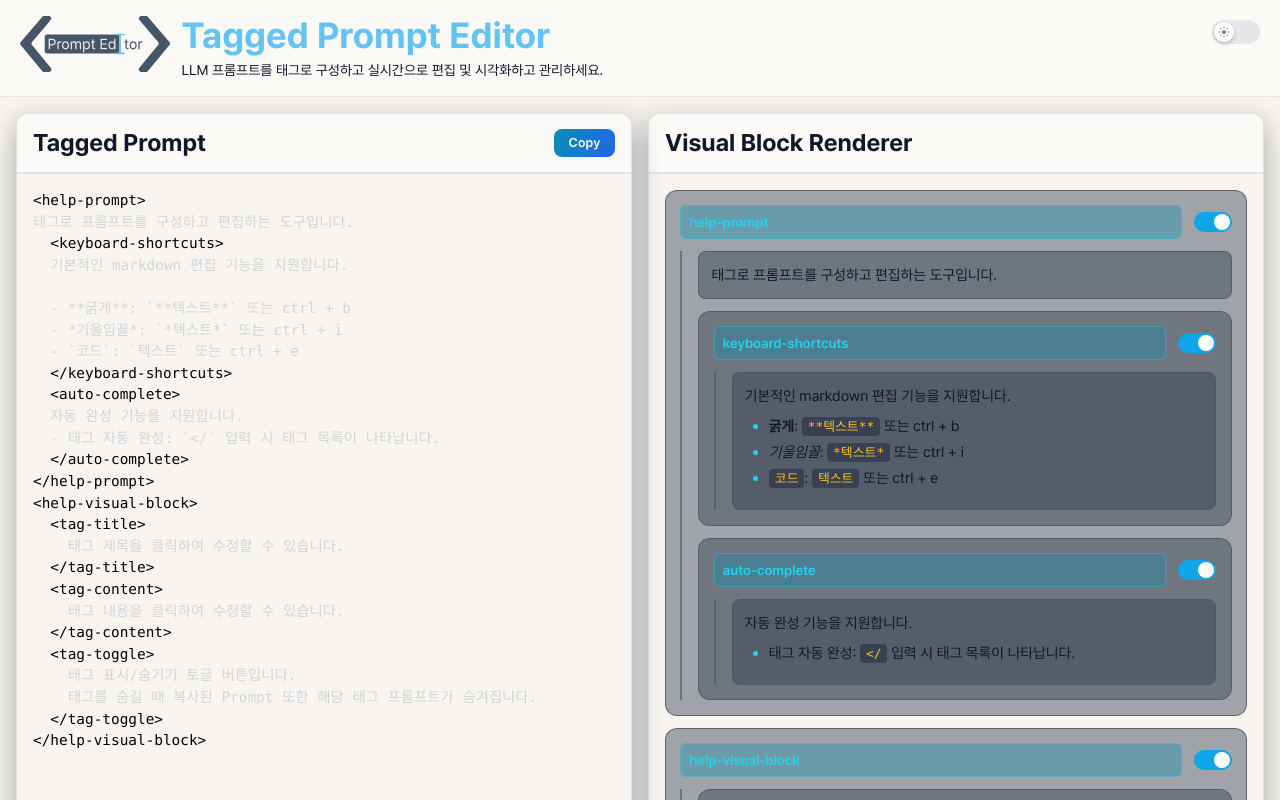
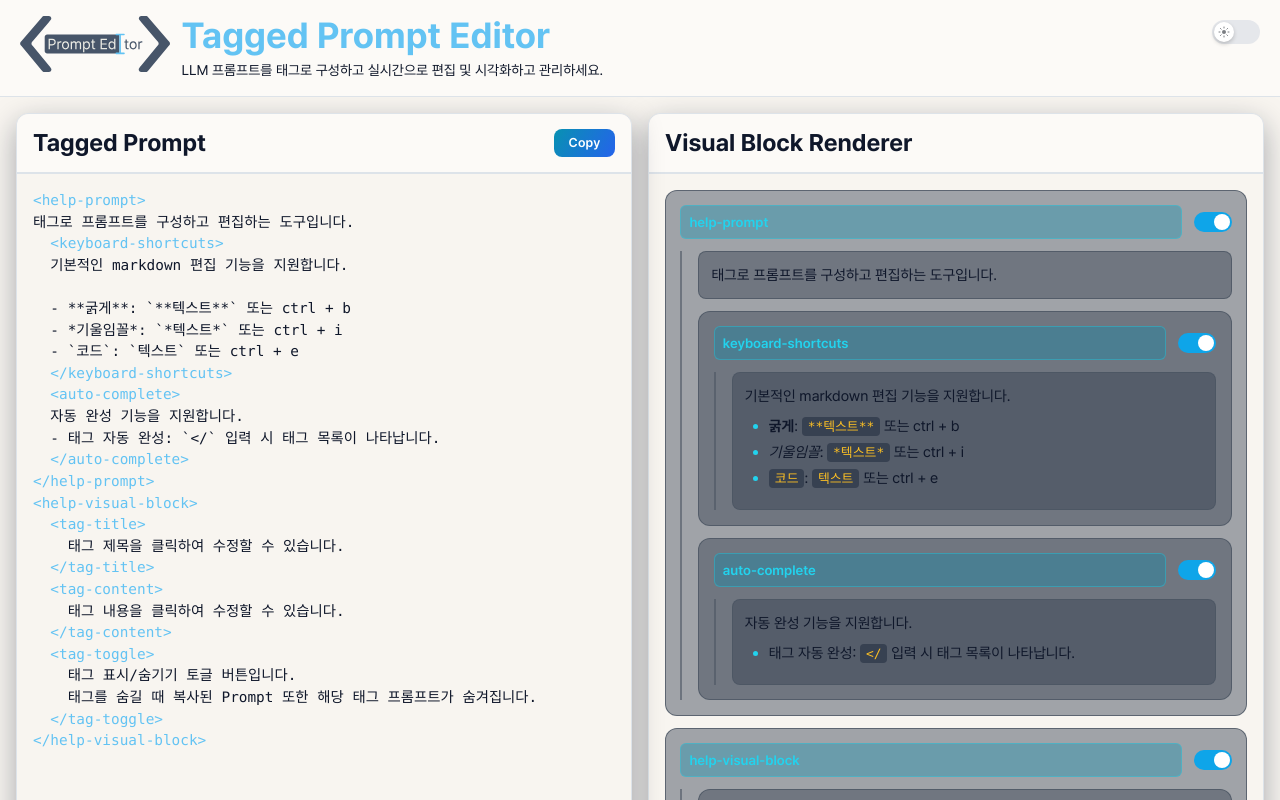
Before and after one commit to Q07K/tagged-prompt-editor, a Vue app: page / in a window 1280 px wide. Shown: the top 800 px of the page. Built offline with nearby package versions, Linux system fonts and the light colour scheme.

Commit message:
Refactor: Update text color values to use theme colors for improved UI consistency

```diff
--- a/src/components/prompt-text/PromptTextDisplay.vue
+++ b/src/components/prompt-text/PromptTextDisplay.vue
@@ -11,6 +11,7 @@
 import { ref, watch, nextTick, computed } from 'vue'
 import { storeToRefs } from 'pinia'
 import { usePromptEditorStore } from '@/stores/promptEditorStore'
+import colors from '@/assets/theme/colors'
 
 const props = defineProps<{
   text: string
@@ -72,13 +73,10 @@ watch(
 
 .prompt-text-display__content {
   margin: 0;
-  font-family:
-    'Fira Code', ui-monospace, SFMono-Regular, SFMono, Menlo, Monaco, Consolas,
-    'Liberation Mono', 'Courier New', monospace;
   font-size: 0.9rem;
   line-height: 1.5;
   letter-spacing: 0;
-  color: #d1d5db;
+  color: v-bind('colors["text-main-light"]');
   white-space: pre;
   overflow-wrap: normal;
   tab-size: 4;
@@ -95,19 +93,25 @@ watch(
   font-feature-settings: 'tnum';
   text-rendering: optimizeSpeed;
 }
+.dark .prompt-text-display__content {
+  color: v-bind('colors["text-main-dark"]');
+}
 </style>
 
 <style>
 /* 글로벌 스타일 - 하이라이팅 */
 .tag-highlight {
-  color: #000000 !important;
+  color: v-bind('colors.primary') !important;
 }
 
 .raw-text-disabled {
-  color: #6b7280 !important;
+  color: v-bind('colors["text-disabled-light"]') !important;
+}
+.dark .raw-text-disabled {
+  color: v-bind('colors["text-disabled-dark"]') !important;
 }
 
 .raw-text-disabled.tag-highlight {
-  color: #6b7280 !important;
+  color: v-bind('colors.primary') !important;
 }
 </style>
```
